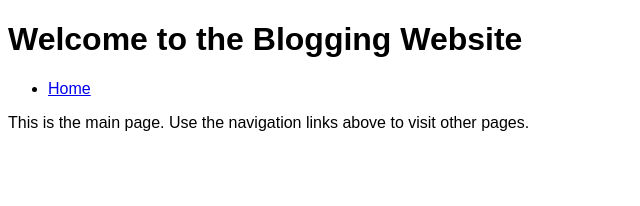
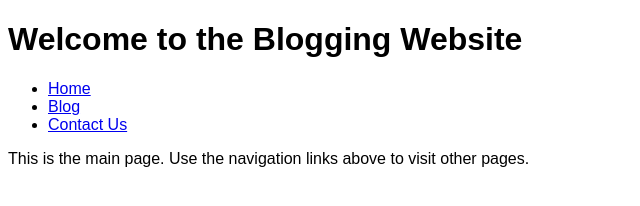
Before and after one commit to Taseen679/Blogging-Website, a website: page src/index.html in a window 1280 px wide. Shown: the whole page, without its empty margins (0-640 px from the left). Drawn offline with Linux system fonts and the light colour scheme.

Commit message:
Update index.html

```diff
--- a/src/index.html
+++ b/src/index.html
@@ -11,8 +11,9 @@
         <h1>Welcome to the Blogging Website</h1>
         <nav>
             <ul>
-                <!-- Correctly nested list item with a single anchor tag -->
-                <li><a href="./home.html">Home</a></li>
+                <li><a href="./home1.html">Home</a></li>
+                <li><a href="./blog.html">Blog</a></li>
+                <li><a href="./contact.html">Contact Us</a></li>
             </ul>
         </nav>
     </header>
```
